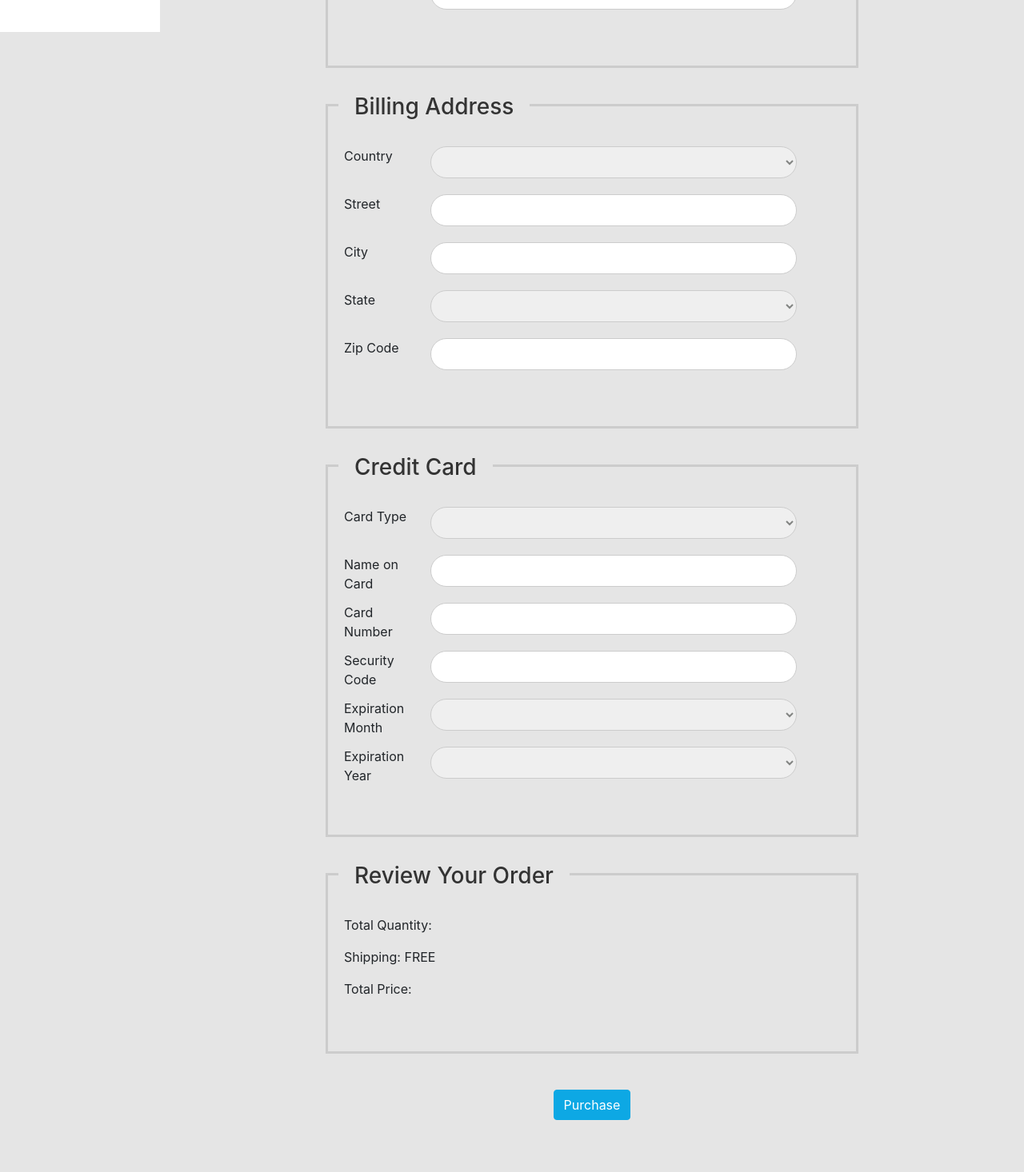
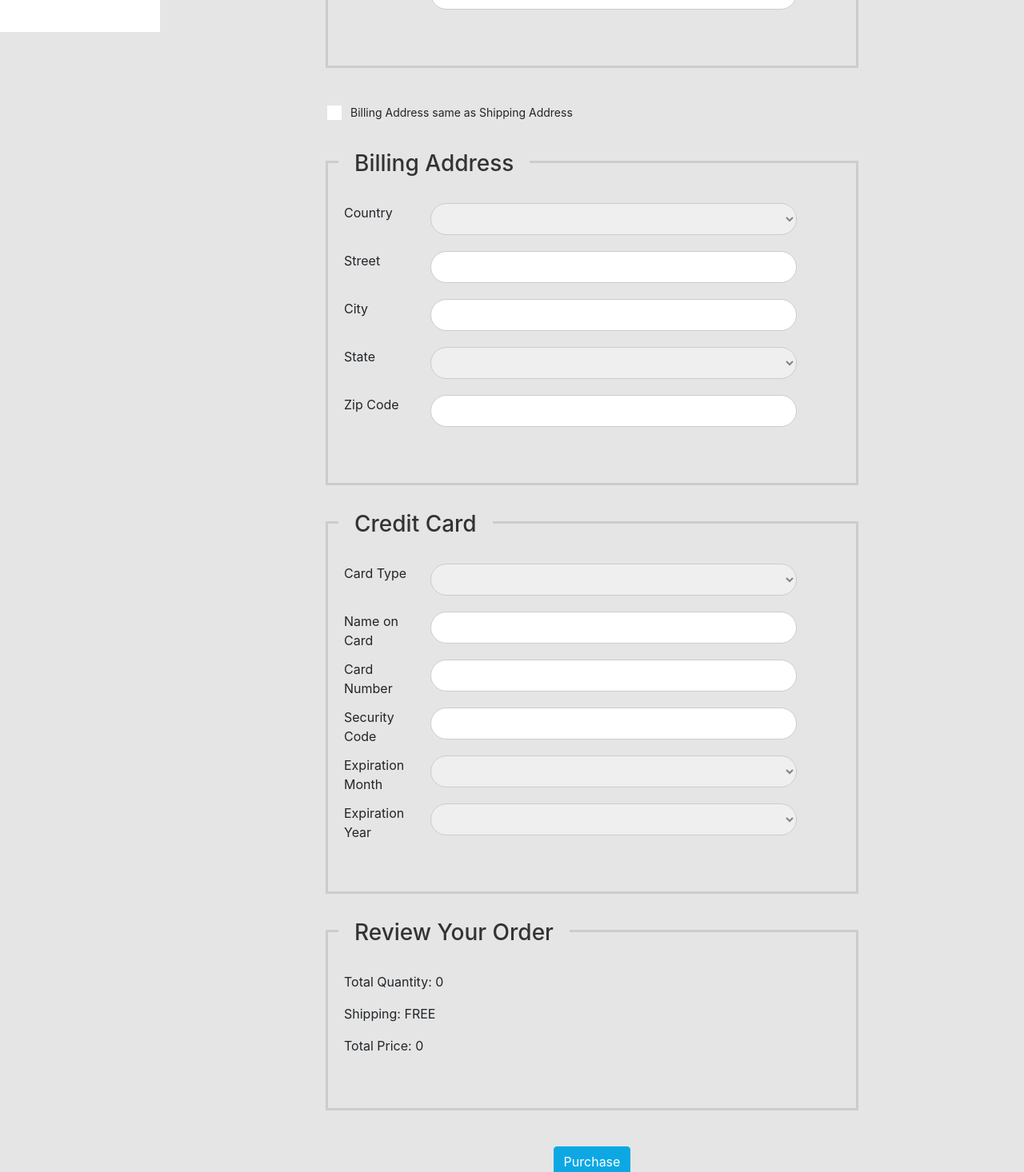
Before and after one commit to EslamKhder/ecommerce-app-Spring-Angular-, an Angular app in the folder front-end/angular-ecommerce/: page /checkout in a window 1280 px wide. Shown: the part 760-2226 px from the top of the page at 80% size. Built offline with nearby package versions, Linux system fonts and the light colour scheme; no server answers.

Commit message:
add check box to copy Shipping Address To Billing Address Closes #78

```diff
--- a/front-end/angular-ecommerce/src/app/componants/check-out/check-out.component.html
+++ b/front-end/angular-ecommerce/src/app/componants/check-out/check-out.component.html
@@ -92,6 +92,13 @@
 
         </div>
 
+        <!-- Add check box to copy shipping to billing -->
+        <div class="input-space">
+          <label class="au-checkbox">
+            <input type="checkbox" (change)="copyShippingAddressToBillingAddress($event)">
+            <span class="au-checkmark"></span>Billing Address same as Shipping Address
+          </label>
+        </div>
 
         <!-- Billing Address -->
         <div formGroupName="billingAddress" class="form-area">
@@ -219,9 +226,9 @@
         <div class="form-area">
           <h3>Review Your Order</h3>
 
-          <p>Total Quantity: </p>
+          <p>Total Quantity: {{totalQuantity}}</p>
           <p>Shipping: FREE</p>
-          <p>Total Price: </p>
+          <p>Total Price: {{totalPrice}}</p>
         </div>
 
         <!-- submit button-->
--- a/front-end/angular-ecommerce/src/app/componants/check-out/check-out.component.ts
+++ b/front-end/angular-ecommerce/src/app/componants/check-out/check-out.component.ts
@@ -10,6 +10,9 @@ export class CheckOutComponent implements OnInit {
 
   // @ts-ignore
   checkoutGroup: FormGroup;
+
+  totalQuantity: number = 0;
+  totalPrice: number = 0;
 
   constructor(private formBuilder: FormBuilder) { }
 
@@ -50,5 +53,15 @@ export class CheckOutComponent implements OnInit {
     console.log(this.checkoutGroup.get('shippingAddress')?.value)
     console.log(this.checkoutGroup.get('billingAddress')?.value)
     console.log(this.checkoutGroup.get('creditCard')?.value)
+
+  }
+
+  copyShippingAddressToBillingAddress(event: Event) {
+    if((<HTMLInputElement>event.target).checked){
+      this.checkoutGroup.controls.billingAddress
+        .setValue(this.checkoutGroup.controls.shippingAddress.value)
+    } else {
+      this.checkoutGroup.controls.billingAddress.reset();
+    }
   }
 }
```
